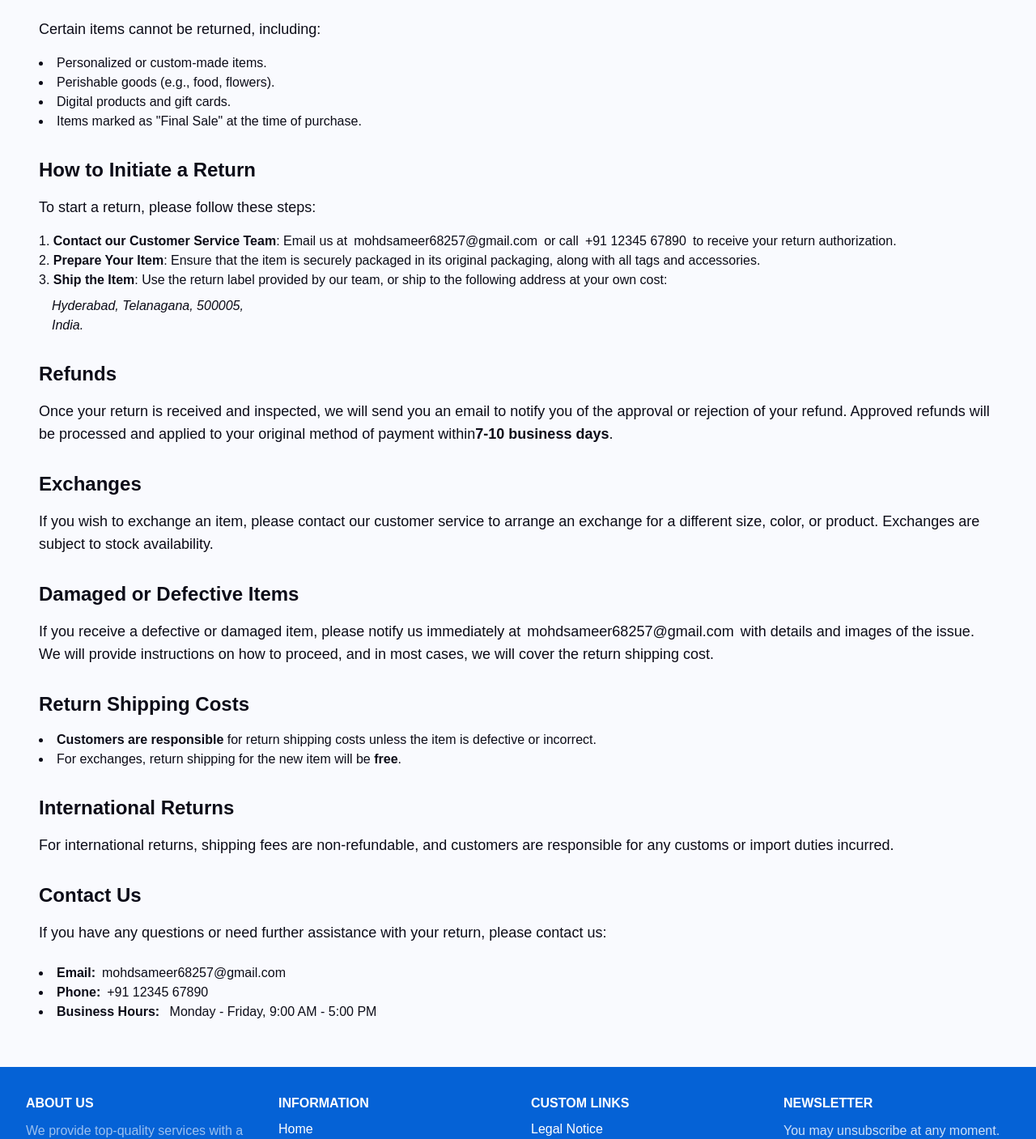
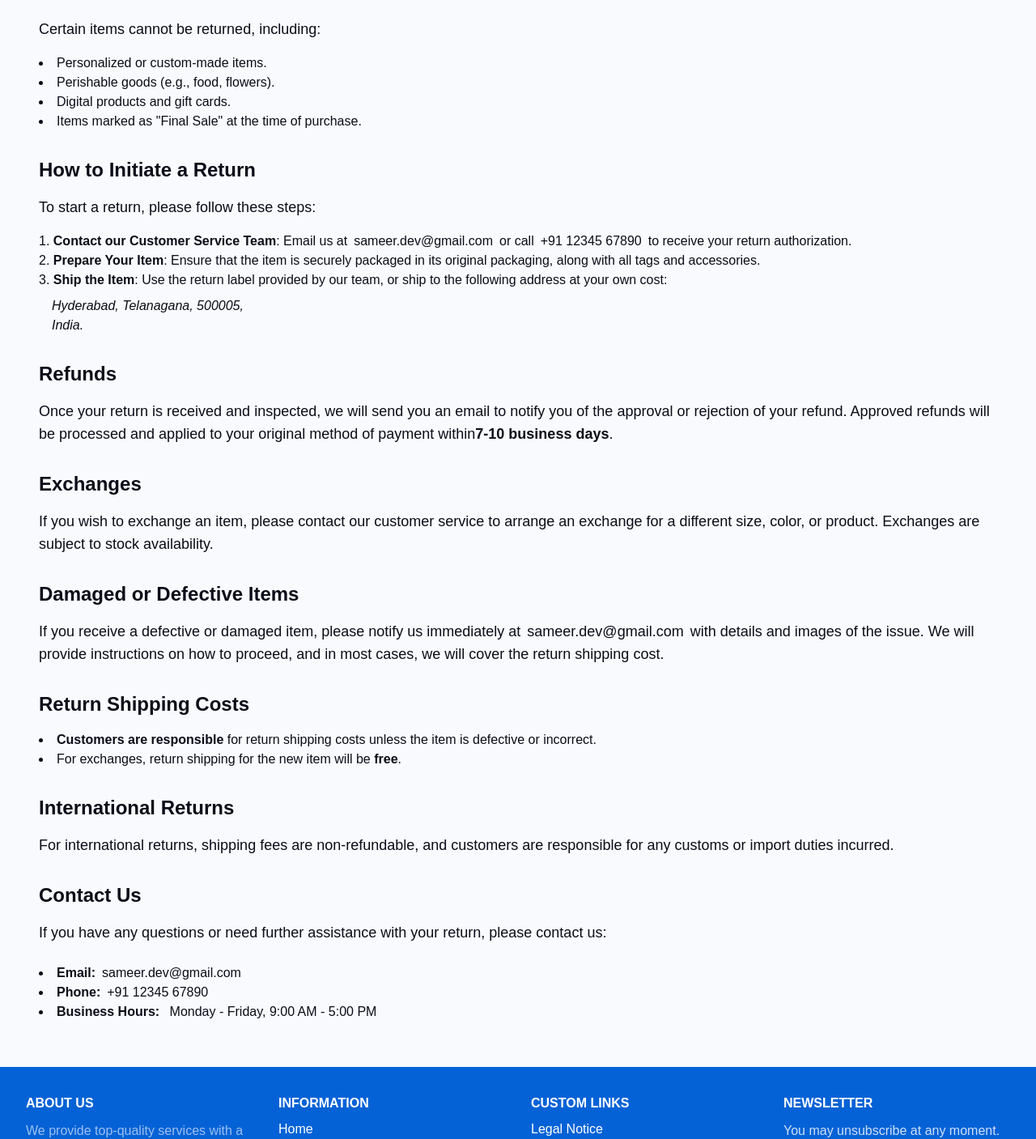
Before and after one commit to ma3llim/ecommerce-frontend, a React (Vite) app: page /return-policy in a window 1280 px wide. Shown: the part 886-2293 px from the top of the page at 81% size. Built offline with nearby package versions, Linux system fonts and the light colour scheme; no server answers.

Commit message:
fix: update email contact information in PrivacyPolicy, ReturnPolicy, and TermsAndCondition components

```diff
--- a/src/client/pages/PrivacyPolicy.tsx
+++ b/src/client/pages/PrivacyPolicy.tsx
@@ -141,7 +141,7 @@ const PrivacyPolicy = () => {
                             <p className="text-lg mb-2">If you have any questions about this Privacy Policy, please contact us:</p>
                             <ul className="list-disc">
                                 <li className="ml-6">
-                                    <strong>Email:</strong> mohdsameer68257@gmail.com
+                                    <strong>Email:</strong> sameer.dev@gmail.com
                                 </li>
                                 <li className="ml-6">
                                     <strong>Phone:</strong> +91 13245 67890
--- a/src/client/pages/ReturnPolicy.tsx
+++ b/src/client/pages/ReturnPolicy.tsx
@@ -59,8 +59,8 @@ const ReturnPolicy = () => {
                             <ol className="list-decimal list-inside mb-6">
                                 <li>
                                     <strong>Contact our Customer Service Team</strong>: Email us at
-                                    <a href="mailto:mohdsameer68257@gmail.com" className="text-light-blue dark:text-dark-light hover:underline mx-2">
-                                        mohdsameer68257@gmail.com
+                                    <a href="mailto:sameer.dev@gmail.com" className="text-light-blue dark:text-dark-light hover:underline mx-2">
+                                        sameer.dev@gmail.com
                                     </a>
                                     or call
                                     <a href="tel:+1234567890" className="text-light-blue dark:text-dark-light hover:underline mx-2">
@@ -101,8 +101,8 @@ const ReturnPolicy = () => {
                             <h2 className="text-2xl font-semibold text-light-blue dark:text-dark-light mb-4">Damaged or Defective Items</h2>
                             <p className="text-lg mb-6">
                                 If you receive a defective or damaged item, please notify us immediately at
-                                <a href="mailto:mohdsameer68257@gmail.com" className="text-light-blue dark:text-dark-light hover:underline mx-2">
-                                    mohdsameer68257@gmail.com
+                                <a href="mailto:sameer.dev@gmail.com" className="text-light-blue dark:text-dark-light hover:underline mx-2">
+                                    sameer.dev@gmail.com
                                 </a>
                                 with details and images of the issue. We will provide instructions on how to proceed, and in most cases, we will cover the
                                 return shipping cost.
@@ -132,8 +132,8 @@ const ReturnPolicy = () => {
                             <ul className="list-disc list-inside">
                                 <li>
                                     <strong className="mr-2">Email:</strong>
-                                    <a href="mailto:mohdsameer68257@gmail.com" className="text-light-blue dark:text-dark-light hover:underline">
-                                        mohdsameer68257@gmail.com
+                                    <a href="mailto:sameer.dev@gmail.com" className="text-light-blue dark:text-dark-light hover:underline">
+                                        sameer.dev@gmail.com
                                     </a>
                                 </li>
                                 <li>
--- a/src/client/pages/TermsAndCondition.tsx
+++ b/src/client/pages/TermsAndCondition.tsx
@@ -60,8 +60,8 @@ const TermsAndCondition = () => {
                         <p>
                             We accept returns within 7 days from the date of purchase. Items must be returned in their original condition and packaging. To
                             initiate a return, please contact our customer service team at{" "}
-                            <a className="mx-2" href="mailto:mohdsameer68257@gmail.com">
-                                mohdsameer68257@gmail.com
+                            <a className="mx-2" href="mailto:sameer.dev@gmail.com">
+                                sameer.dev@gmail.com
                             </a>
                             . Refunds will be processed within 7 business days of receiving the returned item, and the amount will be credited back to your
                             original payment method.
```
